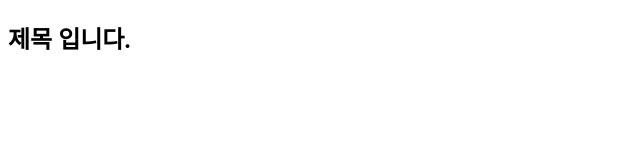
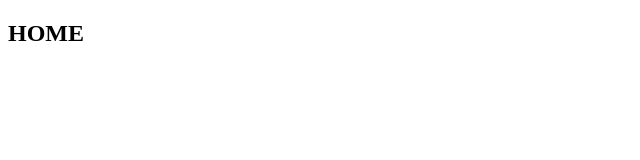
Before and after one commit to jin605/vue.js, a Vue app in the folder 04_university/: page / in a window 1280 px wide. Before the commit this address had no page. Shown: the top 160 px of the page, without its empty margins (0-640 px from the left). Built offline with nearby package versions, Linux system fonts and the light colour scheme.

Commit message:
feat : 라우팅 설정

```diff
--- a/04_university/src/App.vue
+++ b/04_university/src/App.vue
@@ -1,11 +1,13 @@
 <template>
   <div>
-    <h2>제목 입니다.</h2>
-
+    <!-- 요청된 URI 경로와 router 객체의 routes배열에 있는 경로를 비교하여 매치된 라우트의 컴포넌트를 마운트한다. -->
+    <RouterView></RouterView>
   </div>
 </template>
 
 <script>
+import { RouterView } from 'vue-router';
+
 export default {
   setup () {
 
--- a/04_university/src/router/index.js
+++ b/04_university/src/router/index.js
@@ -1,11 +1,24 @@
+import NotFound from '@/views/common/NotFound.vue'
+import AddDepartment from '@/views/department/AddDepartment.vue'
+import DepartmentDetail from '@/views/department/DepartmentDetail.vue'
+import Departments from '@/views/department/Departments.vue'
+import Home from '@/views/Home.vue'
 import { createRouter, createWebHistory } from 'vue-router'
 
 // router 객체를 생성하기 위해서는 vue-router에서 제공하는 createRouter 함수를 사용한다.
 const router = createRouter({
+  // 라우터가 사용할 라우팅 모드 지정 (html5 모드)
   history: createWebHistory(import.meta.env.BASE_URL),
   // 요청 경로에 따라 렌더링할 컴포넌트를 배열로 지정한다.
+
   routes: [
-
+    {name: 'home', path: '/', component: Home},
+    {name: 'departments', path: '/departments', component:Departments},
+    // 동적 라우트는 일정한 패턴의 URI 경로에 하나의 라우트에 연결하는 방법이다.
+    {name: 'departments/no', path: '/departments/:no', component:DepartmentDetail},
+    {name: 'departments/add', path: '/departments/add', component:AddDepartment},
+    // 404 라운트
+    {name: 'notfound', path: '/:paths(.*)*', component:NotFound}
   ],
 })
 
--- /dev/null
+++ b/04_university/src/views/Home.vue
@@ -0,0 +1,14 @@
+<template>
+    <main>
+        <h2>HOME</h2>
+
+    </main>
+</template>
+
+<script setup>
+
+</script>
+
+<style scoped>
+
+</style>
--- /dev/null
+++ b/04_university/src/views/common/NotFound.vue
@@ -0,0 +1,13 @@
+<template>
+    <main>
+        <h2>404 Not Found</h2>
+    </main>
+</template>
+
+<script setup>
+
+</script>
+
+<style scoped>
+
+</style>
--- /dev/null
+++ b/04_university/src/views/department/AddDepartment.vue
@@ -0,0 +1,14 @@
+<template>
+    <main>
+        <h2>학과 추가</h2>
+    </main>
+
+</template>
+
+<script setup>
+
+</script>
+
+<style scoped>
+
+</style>
--- /dev/null
+++ b/04_university/src/views/department/DepartmentDetail.vue
@@ -0,0 +1,13 @@
+<template>
+    <main>
+        <h2>학과 상세 조회</h2>
+    </main>
+</template>
+
+<script setup>
+
+</script>
+
+<style scoped>
+
+</style>
--- /dev/null
+++ b/04_university/src/views/department/Departments.vue
@@ -0,0 +1,14 @@
+<template>
+    <main>
+        <h2>학과 목록 조회</h2>
+
+    </main>
+</template>
+
+<script setup>
+
+</script>
+
+<style scoped>
+
+</style>
```
